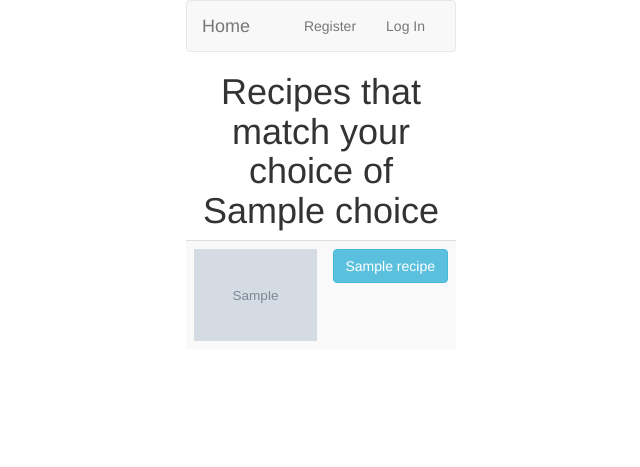
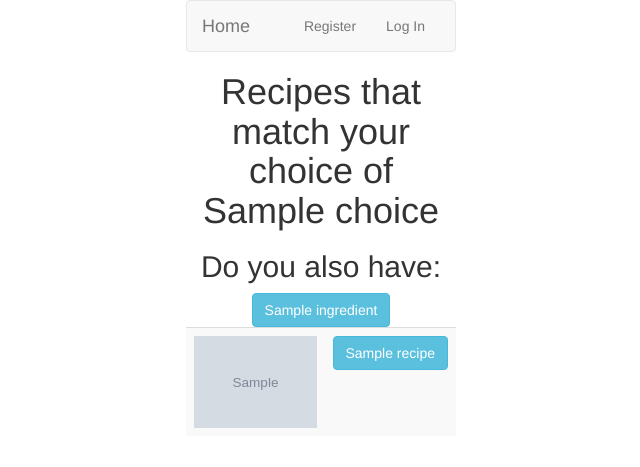
Before and after one commit to taliafawzy/16, a Flask app: template templates/results.html in a window 1280 px wide. Shown: the top 467 px of the page, without its empty margins (319-959 px from the left). Run offline with Flask 2, Linux system fonts and the light colour scheme; the template is opened without the code that fills it: most values are stand-ins (such as "Sample title", 1, 10 or a date in 2020); grey boxes marked "Sample" are stand-in pictures; some libraries are stand-ins or nearby versions.

Commit message:
resultlist, recipes, extra ingredients working + 1 TODO

```diff
--- a/application.py
+++ b/application.py
@@ -154,6 +154,7 @@ def homepage():
     else:
         return render_template("homepage.html")
 
+#TODO: error if puppy API gives no results
 @app.route("/results", methods = ["GET", "POST"])
 def results():
     if request.referrer and request.referrer.endswith("homepage"):
@@ -162,18 +163,23 @@ def results():
         choice = session['choice']
         choice = ','.join(choice)
         recipes = []
+        ingredientsSet = set()
         #we create a list of dictionaries (1 recipe 1 dictionary) to make a table with images and recipes
         for recipe in recipelist:
             recipeDict = dict.fromkeys(['name', 'picture', 'url'])
             recipeDict['name'] = recipe.strip()
+            ingredient = (recipelist[recipe]["ingredients"]).split(',')
+            for food in ingredient:
+                ingredientsSet.add(food.strip())
             recipeDict['picture'] = recipelist[recipe]["picture"]
             recipeDict['ingredients'] = recipelist[recipe]["ingredients"]
             recipeDict['url'] = recipelist[recipe]["url"]
             recipes.append(recipeDict)
         session['recipes'] = recipes
-        return render_template("results.html", choice=choice, recipes = recipes)
+
+        return render_template("results.html", choice=choice, recipes = recipes, ingredientsSet = ingredientsSet)
     elif request.referrer and request.referrer.endswith("results") and request.method == "POST":
-        if request.form['submit_button']:
+        if  "submit_button" in request.form:
             #get the recipeName from the form that was just submitted
             recipeName = request.form['submit_button']
             #get the saved recipes list
@@ -182,6 +188,32 @@ def results():
             recipe = next(item for item in recipes if item["name"] == recipeName)
             session['recipe'] = recipe
             return redirect(url_for("recipe"))
+        elif "extra_ingredient_submit_button" in request.form:
+            #get previous choice and update it
+            choice = session['choice']
+            newChoice = request.form['extra_ingredient_submit_button']
+            choice.append(newChoice)
+            session['choice'] = choice
+            #get new ingredients
+            recipelist = getResults(choice)
+            recipes = []
+            ingredientsSet = set()
+            #we create a list of dictionaries (1 recipe 1 dictionary) to make a table with images and recipes
+            for recipe in recipelist:
+                recipeDict = dict.fromkeys(['name', 'picture', 'url'])
+                recipeDict['name'] = recipe.strip()
+                ingredient = (recipelist[recipe]["ingredients"]).split(',')
+                for food in ingredient:
+                    ingredientsSet.add(food.strip())
+                recipeDict['picture'] = recipelist[recipe]["picture"]
+                recipeDict['ingredients'] = recipelist[recipe]["ingredients"]
+                recipeDict['url'] = recipelist[recipe]["url"]
+                recipes.append(recipeDict)
+            session['recipes'] = recipes
+
+            return render_template("results.html", choice=','.join(choice), recipes = recipes, ingredientsSet = ingredientsSet)
+
+
 
 
 @app.route("/recipe", methods = ["GET", "POST"])
--- a/templates/results.html
+++ b/templates/results.html
@@ -8,6 +8,12 @@
     <form action="{{ url_for('results') }}" method="post">
 
     <h1>Recipes that match your choice of {{choice}}</h1>
+    <h2>Do you also have: </h2>
+
+        {% for ingredient in ingredientsSet %}
+                <button class="btn btn-info" name="extra_ingredient_submit_button" value="{{ingredient}}" type="submit">{{ingredient}}</button>
+
+        {% endfor %}
 
 
     <table class="table table-striped">
```
